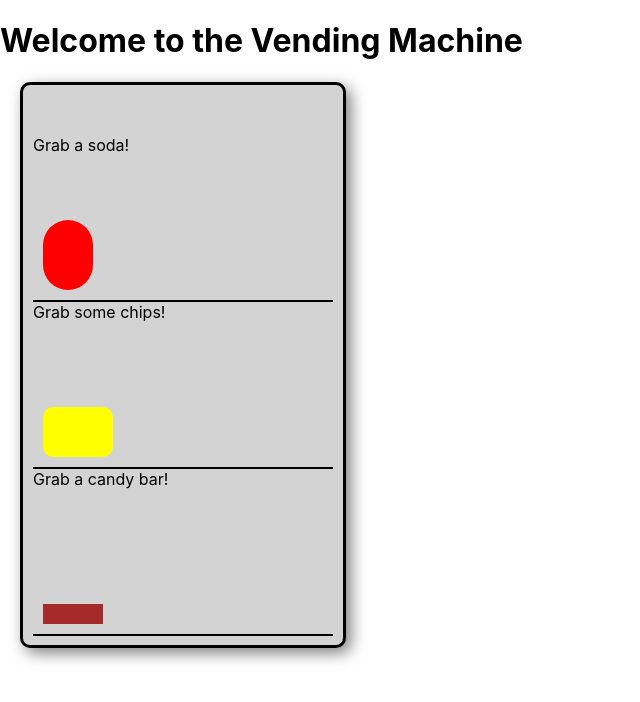
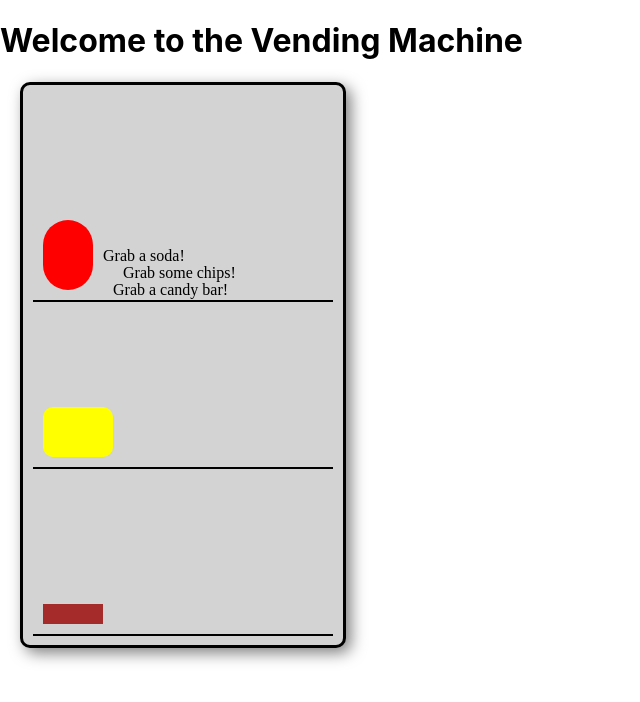
Before and after one commit to ZABocek/Springboard_Unit_46.1_React_Router_Intro_Vending_Machine, a React (Create React App) app in the folder vending-machine-app/: page / in a window 1280 px wide. Shown: the top 702 px of the page, without its empty margins (0-640 px from the left). Built offline with nearby package versions, Linux system fonts and the light colour scheme.

Commit message:
modified App.css and VendingMachine.js

```diff
--- a/vending-machine-app/src/App.css
+++ b/vending-machine-app/src/App.css
@@ -52,3 +52,30 @@
   bottom: 10px;
   left: 10px;
 }
+
+/* Text for Soda */
+.text1 {
+  position: absolute;
+  bottom: 35px; /* Adjust as needed */
+  left: 70px; /* Position to the left of the soda can */
+  font-family: 'Cursive';
+  max-width: 200px; /* Prevent overflow */
+}
+
+/* Text for Chips */
+.text2 {
+  position: absolute;
+  bottom: 185px; /* Adjust as needed */
+  left: 90px; /* Position to the left of the chips bag */
+  font-family: 'Cursive';
+  max-width: 200px;
+}
+
+/* Text for Candy Bar */
+.text3 {
+  position: absolute;
+  bottom: 335px; /* Adjust as needed */
+  left: 80px; /* Position to the left of the candy bar */
+  font-family: 'Cursive';
+  max-width: 200px;
+}
--- a/vending-machine-app/src/VendingMachine.js
+++ b/vending-machine-app/src/VendingMachine.js
@@ -15,18 +15,15 @@ function VendingMachine() {
       <div className="vending-machine">
         <div className="shelf" onClick={() => navigateTo("/snack/soda")}>
           <div className="can"></div>
-          <div classname="text1" type="text">Grab a soda!</div>
-          {/* Add more cans if needed */}
+          <div className="text1" type="text">Grab a soda!</div>
         </div>
         <div className="shelf" onClick={() => navigateTo("/snack/chips")}>
           <div className="chips"></div>
-          <div classname="text2" type="text">Grab some chips!</div>
-          {/* Add more bags of chips if needed */}
+          <div className="text2" type="text">Grab some chips!</div>
         </div>
         <div className="shelf" onClick={() => navigateTo("/snack/candy")}>
           <div className="candy-bar"></div>
-          <div classname="text3" type="text">Grab a candy bar!</div>
-          {/* Add more candy bars if needed */}
+          <div className="text3" type="text">Grab a candy bar!</div>
         </div>
       </div>
     </div>
```
